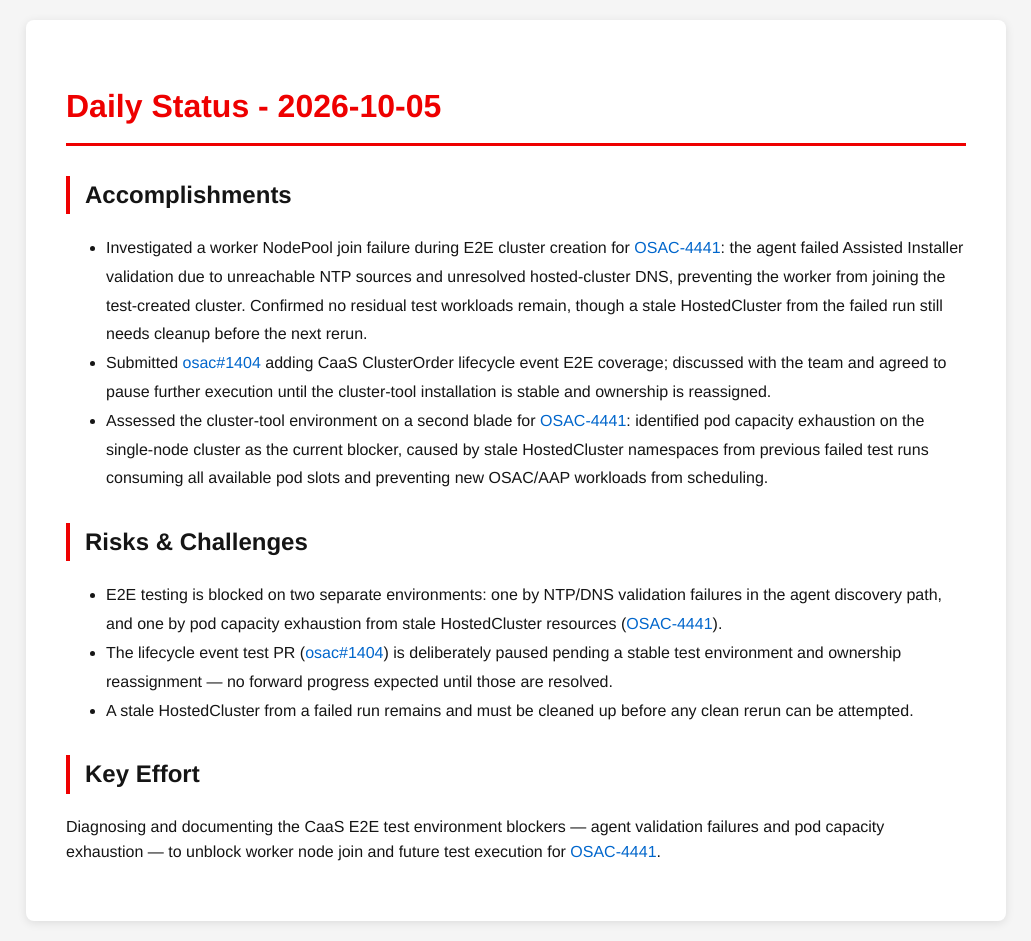
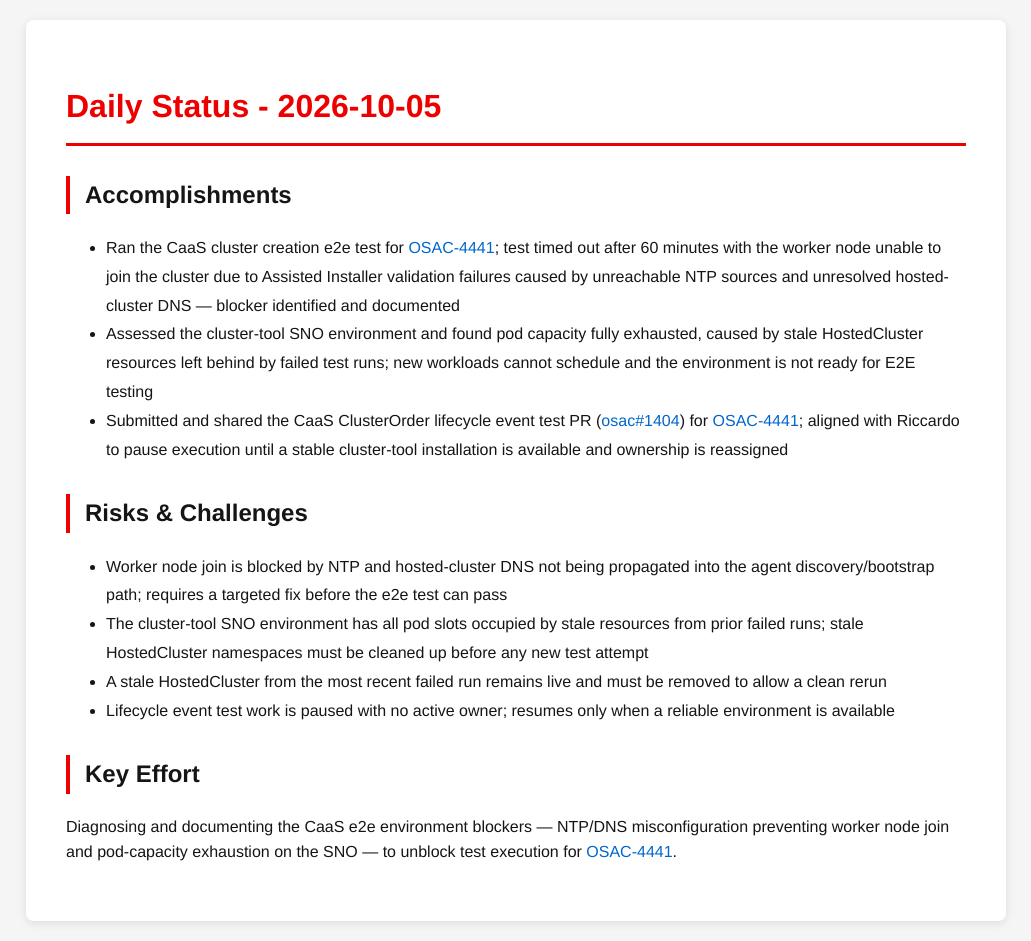
Before and after one commit to tzvatot/daily-status, a Jekyll site: the page built from 2026-10-05.md, in a window 1280 px wide. Shown: the whole page, without its empty margins (124-1155 px from the left). Built offline with Jekyll 4.4.1, drawn with Linux system fonts in a browser that asks for light colours.

Commit message:
Daily status update - 2026-10-05

```diff
--- a/2026-10-05.md
+++ b/2026-10-05.md
@@ -7,14 +7,15 @@ date: 2026-10-05
 # Daily Status - 2026-10-05
 
 ## Accomplishments
-- Investigated a worker NodePool join failure during E2E cluster creation for [OSAC-4441](https://redhat.atlassian.net/browse/OSAC-4441): the agent failed Assisted Installer validation due to unreachable NTP sources and unresolved hosted-cluster DNS, preventing the worker from joining the test-created cluster. Confirmed no residual test workloads remain, though a stale HostedCluster from the failed run still needs cleanup before the next rerun.
-- Submitted [osac#1404](https://github.com/osac-project/osac/pull/1404) adding CaaS ClusterOrder lifecycle event E2E coverage; discussed with the team and agreed to pause further execution until the cluster-tool installation is stable and ownership is reassigned.
-- Assessed the cluster-tool environment on a second blade for [OSAC-4441](https://redhat.atlassian.net/browse/OSAC-4441): identified pod capacity exhaustion on the single-node cluster as the current blocker, caused by stale HostedCluster namespaces from previous failed test runs consuming all available pod slots and preventing new OSAC/AAP workloads from scheduling.
+- Ran the CaaS cluster creation e2e test for [OSAC-4441](https://redhat.atlassian.net/browse/OSAC-4441); test timed out after 60 minutes with the worker node unable to join the cluster due to Assisted Installer validation failures caused by unreachable NTP sources and unresolved hosted-cluster DNS — blocker identified and documented
+- Assessed the cluster-tool SNO environment and found pod capacity fully exhausted, caused by stale HostedCluster resources left behind by failed test runs; new workloads cannot schedule and the environment is not ready for E2E testing
+- Submitted and shared the CaaS ClusterOrder lifecycle event test PR ([osac#1404](https://github.com/osac-project/osac/pull/1404)) for [OSAC-4441](https://redhat.atlassian.net/browse/OSAC-4441); aligned with Riccardo to pause execution until a stable cluster-tool installation is available and ownership is reassigned
 
 ## Risks & Challenges
-- E2E testing is blocked on two separate environments: one by NTP/DNS validation failures in the agent discovery path, and one by pod capacity exhaustion from stale HostedCluster resources ([OSAC-4441](https://redhat.atlassian.net/browse/OSAC-4441)).
-- The lifecycle event test PR ([osac#1404](https://github.com/osac-project/osac/pull/1404)) is deliberately paused pending a stable test environment and ownership reassignment — no forward progress expected until those are resolved.
-- A stale HostedCluster from a failed run remains and must be cleaned up before any clean rerun can be attempted.
+- Worker node join is blocked by NTP and hosted-cluster DNS not being propagated into the agent discovery/bootstrap path; requires a targeted fix before the e2e test can pass
+- The cluster-tool SNO environment has all pod slots occupied by stale resources from prior failed runs; stale HostedCluster namespaces must be cleaned up before any new test attempt
+- A stale HostedCluster from the most recent failed run remains live and must be removed to allow a clean rerun
+- Lifecycle event test work is paused with no active owner; resumes only when a reliable environment is available
 
 ## Key Effort
-Diagnosing and documenting the CaaS E2E test environment blockers — agent validation failures and pod capacity exhaustion — to unblock worker node join and future test execution for [OSAC-4441](https://redhat.atlassian.net/browse/OSAC-4441).
+Diagnosing and documenting the CaaS e2e environment blockers — NTP/DNS misconfiguration preventing worker node join and pod-capacity exhaustion on the SNO — to unblock test execution for [OSAC-4441](https://redhat.atlassian.net/browse/OSAC-4441).
```
